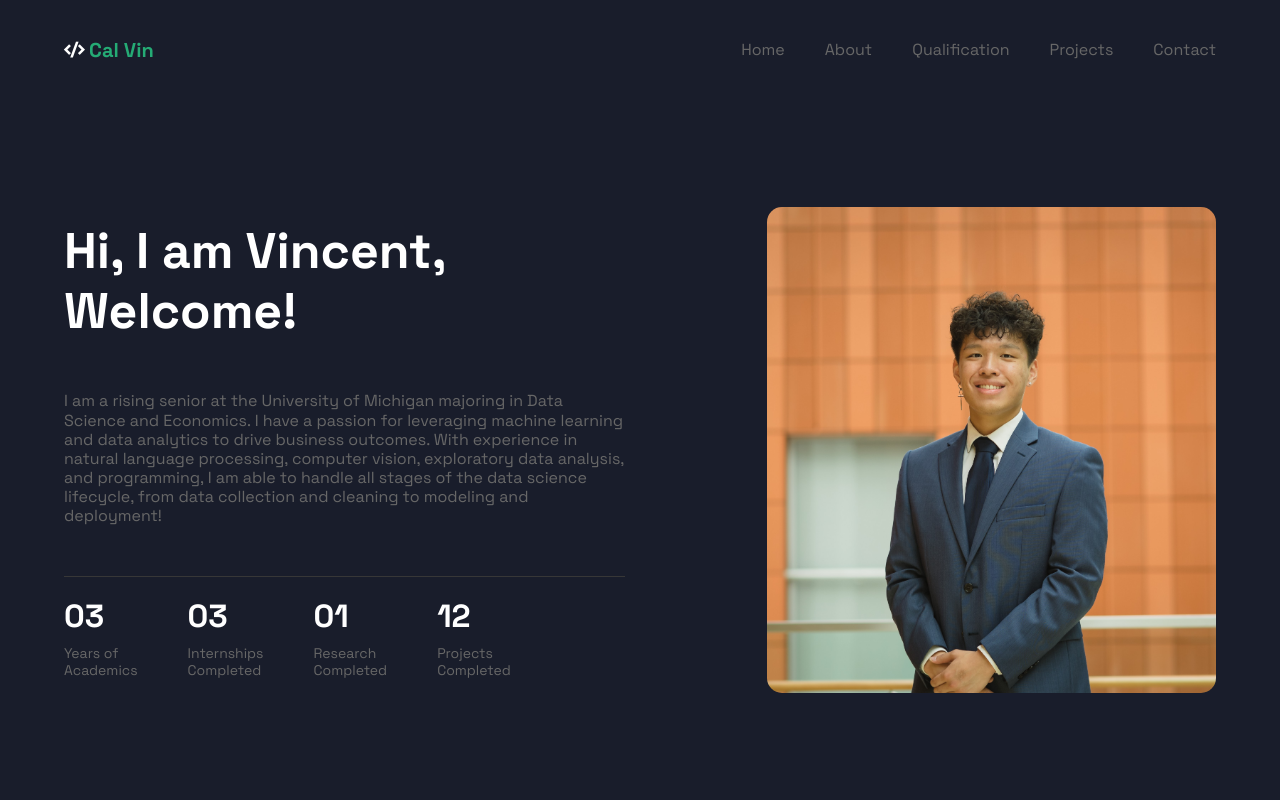
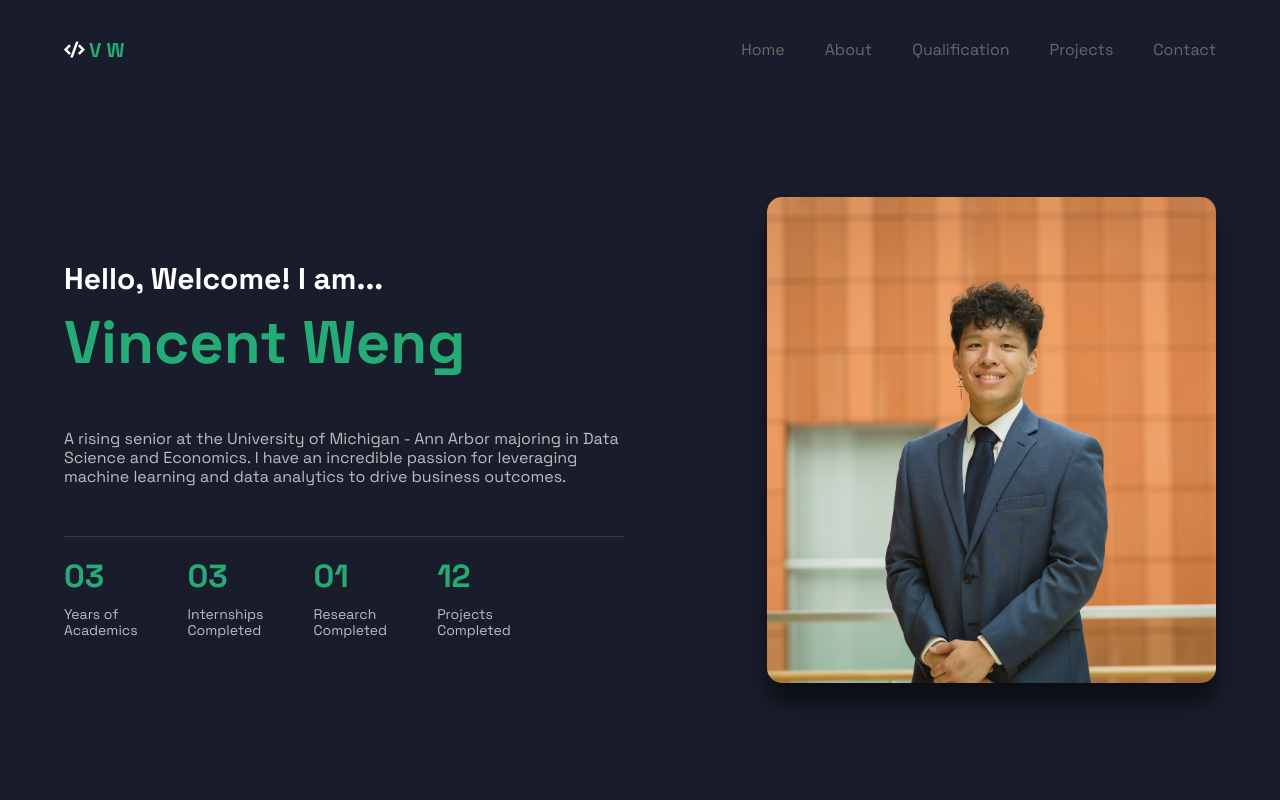
Before and after one commit to VAweng02/personal-website, a plain HTML site: page index.html in a window 1280 px wide. Shown: the top 800 px of the page. Drawn offline with nearby package versions, Linux system fonts and the light colour scheme.

Commit message:
worked on home page

```diff
--- a/index.html
+++ b/index.html
@@ -39,7 +39,7 @@
         <div class="container">
             <nav class="nav">
                 <a href="index.html" class="nav__brand">
-                    <i class="ri-code-s-slash-line"></i>Cal<Span>Vin</Span>
+                    <i class="ri-code-s-slash-line"></i>V<Span>W</Span>
                 </a>
                 <div class="nav__menu" id="nav-menu">
                     <ul class="nav__list">
@@ -73,11 +73,10 @@
             <div class="container">
                 <div class="d-grid hero__wrapper">
                     <div class="hero__content">
-                        <h1 class="hero__title"></h1>
-                        <p class="hero__description"> I am a rising senior at the University of Michigan majoring in Data Science and Economics.
-                            I have a passion for leveraging machine learning and data analytics to drive business outcomes.
-                            With experience in natural language processing, computer vision, exploratory data analysis, and programming,
-                            I am able to handle all stages of the data science lifecycle, from data collection and cleaning to modeling and deployment!
+                        <h1 class="hero_top_title"></h1>
+                        <h1 class="hero_bottom_title"> Vincent Weng</h1>
+                        <p class="hero__description"> A rising senior at the University of Michigan - Ann Arbor majoring in Data Science and Economics.
+                            I have an incredible passion for leveraging machine learning and data analytics to drive business outcomes.
                         </p>
                         <div class="hero__info">
                             <div class="hero__info-wrapper">
@@ -174,7 +173,11 @@
                         </div>
                     </div>
                 </div>
+            </div>
+        </section>
 
+        <section id="about" class="section about">
+            <div class="container">
                 <div class="section__header">
                     <h2 class="section__title">Timeline</h2>
                     <span class="section__subtitle">My History</span>
--- a/main.js
+++ b/main.js
@@ -100,10 +100,10 @@ sr.reveal(".qualification__footer .btn, .contact__btn", { origin: "right" });
 // Wait for the page to load
 window.addEventListener('DOMContentLoaded', (event) => {
   // Get the element with the "hero__title" class
-  const titleElement = document.querySelector('.hero__title');
+  const titleElement = document.querySelector('.hero_top_title');
 
   // Set the desired text for the typing effect
-  const text = "Hi, I am Vincent,\nWelcome!";
+  const text = "Hello, Welcome! I am...";
 
   // Set the initial text content of the element to an empty string
   titleElement.textContent = '';
--- a/styles/style.css
+++ b/styles/style.css
@@ -281,7 +281,6 @@ body {
 }
 
 .hero__content {
-
   text-align: center;
 }
 
@@ -291,13 +290,21 @@ body {
   position: relative;
 }
 
-.hero__title {
-  font-size: var(--fs-biggest);
+.hero_top_title {
+  font-size: 3rem;
+  margin-bottom: 1rem;
+  position: relative;
+}
+
+.hero_bottom_title {
+  color: var(--color-primary);
+  font-size: 6rem;
   margin-bottom: 5rem;
   position: relative;
 }
 
 .hero__description {
+  color: rgb(189, 187, 187);
   margin-bottom: 5rem;
 }
 
@@ -310,24 +317,30 @@ body {
   gap: 5rem;
 }
 
+.hero__info-wrapper {
+  box-shadow: var(--box-shadow);
+  padding: 0rem;
+}
+
 .hero__info-number {
   font-size: var(--fs-xxl);
   font-weight: var(--fw-bold);
-  color: var(--color-white);
+  color: var(--color-primary);
   margin-bottom: 1rem;
 }
 
 .hero__info-title {
   font-size: var(--fs-sm);
   font-weight: var(--fw-regular);
-  color: var(--color-text);
+  color: rgb(189, 187, 187);
 }
 
-
-  .hero__img {
-    width: 100%;
-    justify-self: center;
-  }
+.hero__img {
+  width: 100%;
+  justify-self: center;
+  box-shadow: 0px 20px 20px rgba(0, 0, 0, 0.5); /* Adjust the values as per your preference */
+  transform: translate3d(0, -10px, 0); /* Adjust the vertical translation value as per your preference */
+}
 
 /* About
 --------------------------------------------------------------*/
```
